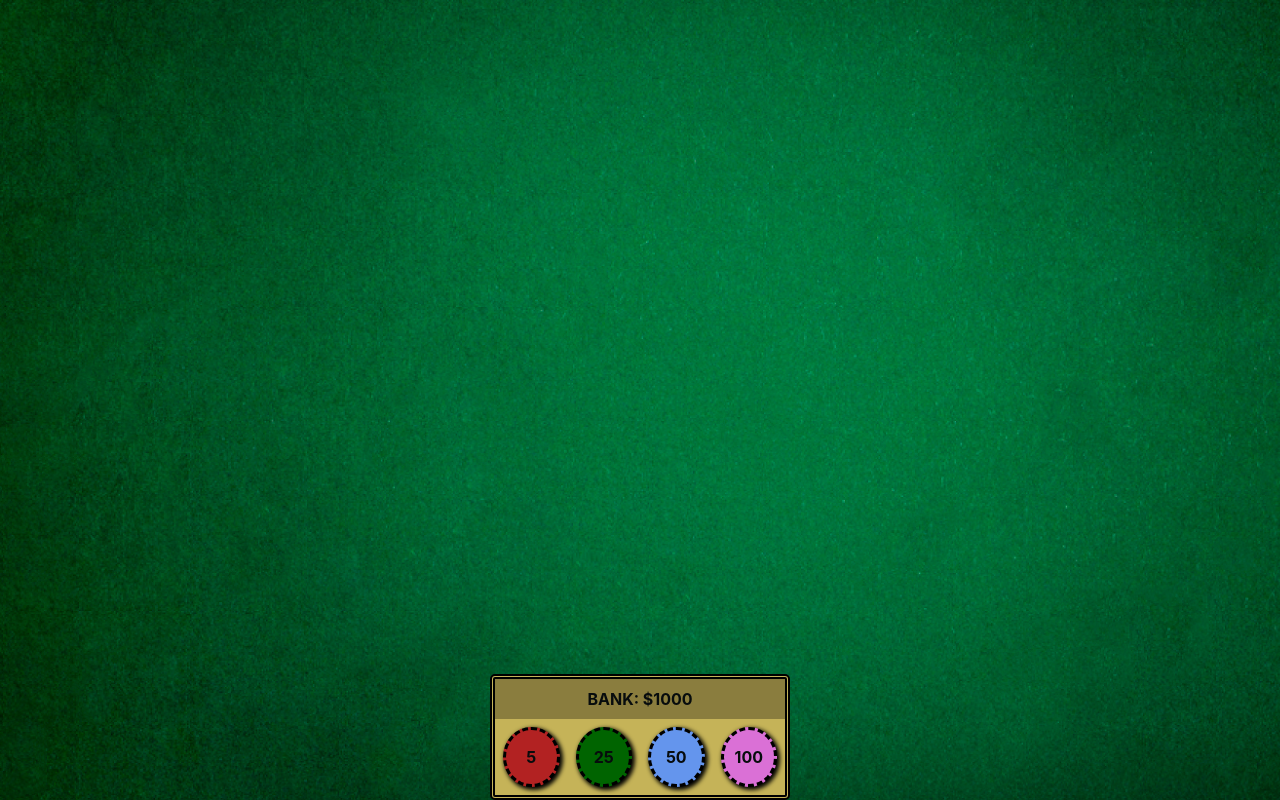
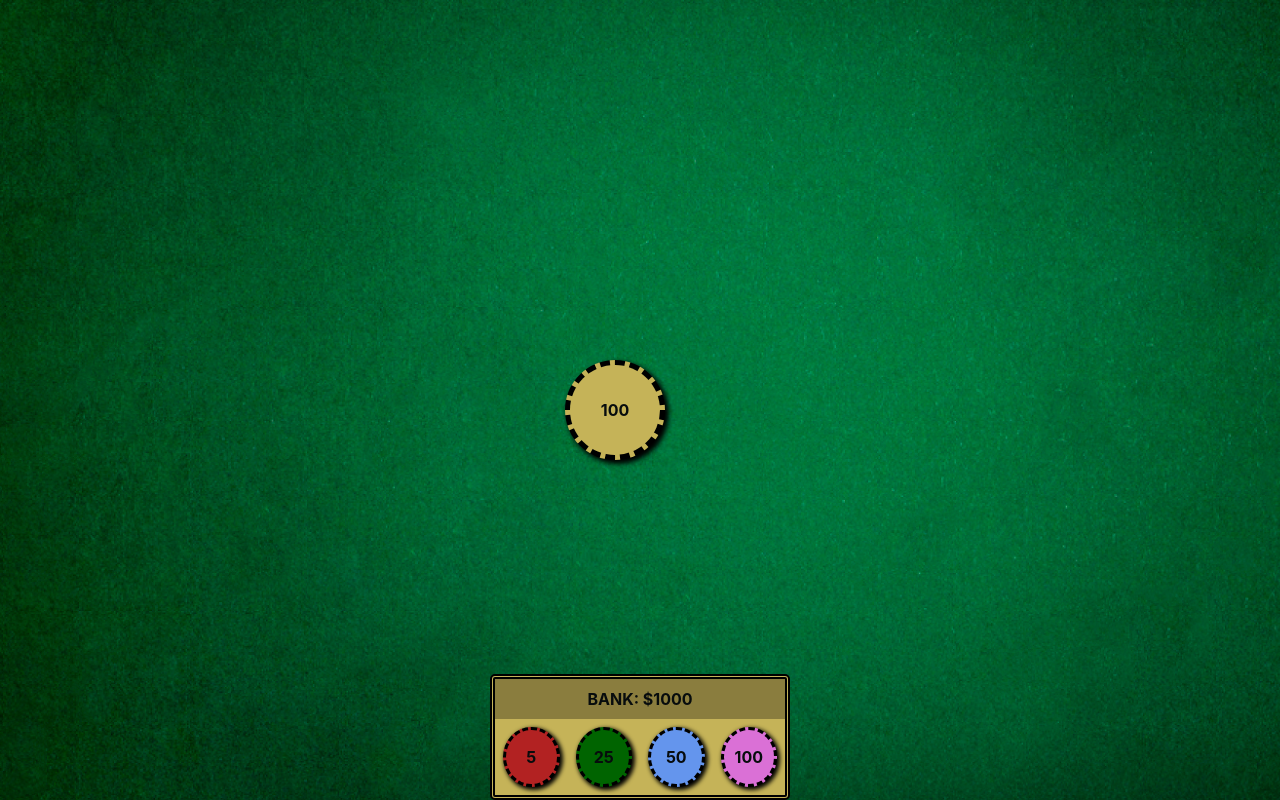
Before and after one commit to paulinakorpak/black-jack-react-redux, a React (Create React App) app: page / in a window 1280 px wide. Both pictures are taken after a click on the button "PLAY". Built offline with nearby package versions, Linux system fonts and the light colour scheme.

Commit message:
Add stake component

```diff
--- /dev/null
+++ b/src/features/game/components/Stake/index.js
@@ -0,0 +1,14 @@
+import React from 'react';
+import StakeElement from './styles';
+
+function Stake() {
+  return (
+    <StakeElement
+      className="rounded-circle d-flex align-self-center justify-content-center align-items-center text-secondary font-weight-bold"
+    >
+      100
+    </StakeElement>
+  );
+}
+
+export default Stake;
--- /dev/null
+++ b/src/features/game/components/Stake/styles.js
@@ -0,0 +1,19 @@
+import styled from 'styled-components';
+
+const StakeElement = styled.div`
+  width: 60px;
+  height: 60px;
+  border: 3px dashed black;
+  background-color: #C5B358;
+  box-shadow: 3px 3px 5px 1px #000000;
+  margin-right: 10px;
+
+  @media (min-width: 768px) {
+    width: 100px;
+    height: 100px;
+    margin-right: 50px;
+    border: 5px dashed black;
+  }
+`;
+
+export default StakeElement;
--- a/src/features/game/pages/Game/index.js
+++ b/src/features/game/pages/Game/index.js
@@ -1,9 +1,15 @@
 import React from 'react';
 import Bank from '../../components/Bank';
+import Stake from '../../components/Stake';
+import InnerWrapper from './styles';
 
 function Game() {
   return (
     <div className="d-flex flex-column w-100 align-items-center">
+      <InnerWrapper className="d-flex align-self-center position-fixed w-100 justify-content-center">
+        <Stake />
+      </InnerWrapper>
+
       <Bank />
     </div>
   );
--- /dev/null
+++ b/src/features/game/pages/Game/styles.js
@@ -0,0 +1,17 @@
+import styled from 'styled-components';
+
+const InnerWrapper = styled.div`
+  @media (orientation: portrait) {
+    top: 45%;
+  }
+
+  @media (orientation: landscape) {
+    top: 38%;
+  }
+
+  @media (min-width: 768px) {
+    top: 45%;
+  }
+
+`;
+export default InnerWrapper;
```
